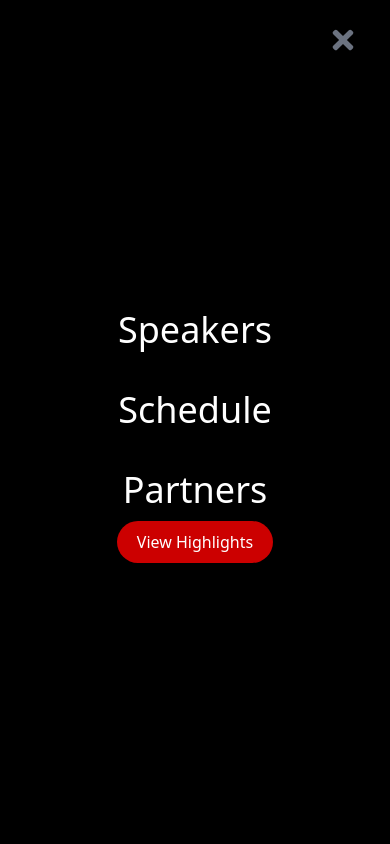
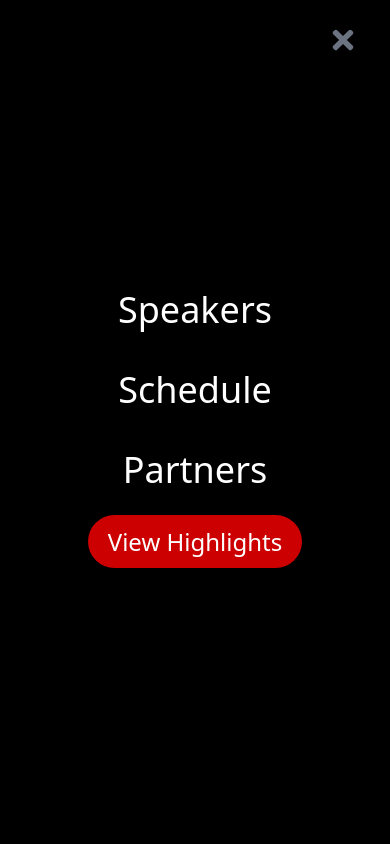
Before and after one commit to AdinotAadi/tedx-react-tailwind, a React (Create React App) app: page / in a window 390 px wide. Both pictures are taken after a click on the element 351 px from the left and 40 px from the top of the page. Shown: the top 844 px of the page. Built offline with nearby package versions, Linux system fonts and the light colour scheme.

Commit message:
Added scroll on click functioanlity and fixed Highlights button

```diff
--- a/src/components/NavBar.jsx
+++ b/src/components/NavBar.jsx
@@ -10,17 +10,17 @@ const NavBar = () => {
 	const links = [
 		{
 			id: 1,
-			link: "speakers",
+			link: "speakersSection",
 			text: "Speakers",
 		},
 		{
 			id: 2,
-			link: "schedule",
+			link: "scheduleSection",
 			text: "Schedule",
 		},
 		{
 			id: 3,
-			link: "partners",
+			link: "partnersSection",
 			text: "Partners",
 		},
 	];
@@ -42,9 +42,13 @@ const NavBar = () => {
 					</li>
 				))}
 				<li className="px-4 cursor-pointer highlightsBtn">
-					<Link to="view" smooth duration={200}>
+					<a
+						href="https://www.instagram.com/tedxxie/"
+						target="_blank"
+						rel="noopener noreferrer"
+					>
 						View Highlights
-					</Link>
+					</a>
 				</li>
 			</ul>
 			<div
@@ -70,10 +74,14 @@ const NavBar = () => {
 							</Link>
 						</li>
 					))}
-					<li className="px-4 cursor-pointer highlightsBtn">
-						<Link onClick={() => setNav(!nav)} to="view" smooth duration={200}>
+					<li className="px-4 py-4 cursor-pointer highlightsBtn font-int text-2xl">
+						<a
+							href="https://www.instagram.com/tedxxie/"
+							target="_blank"
+							rel="noopener noreferrer"
+						>
 							View Highlights
-						</Link>
+						</a>
 					</li>
 				</ul>
 			)}
--- a/src/components/Speakers.jsx
+++ b/src/components/Speakers.jsx
@@ -43,7 +43,7 @@ const Speakers = () => {
 	];
 	return (
 		<div
-			className="relative h-fit w-screen bg-cover bg-center bg-no-repeat"
+			className="speakersSection relative h-fit w-screen bg-cover bg-center bg-no-repeat"
 			style={{ backgroundImage: `url(${backgroundImage})` }}
 		>
 			<div className="flex flex-col items-center">
```
